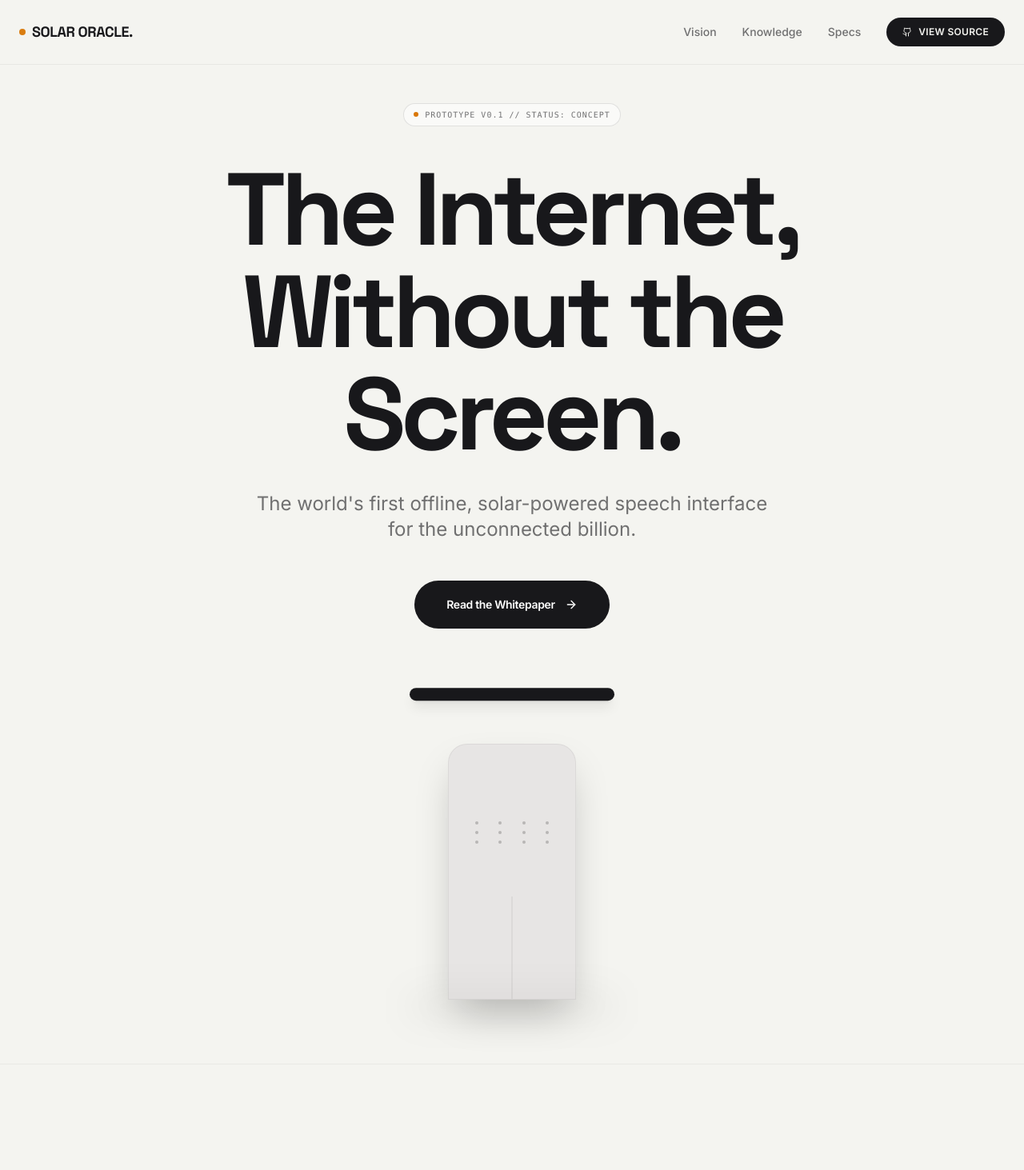
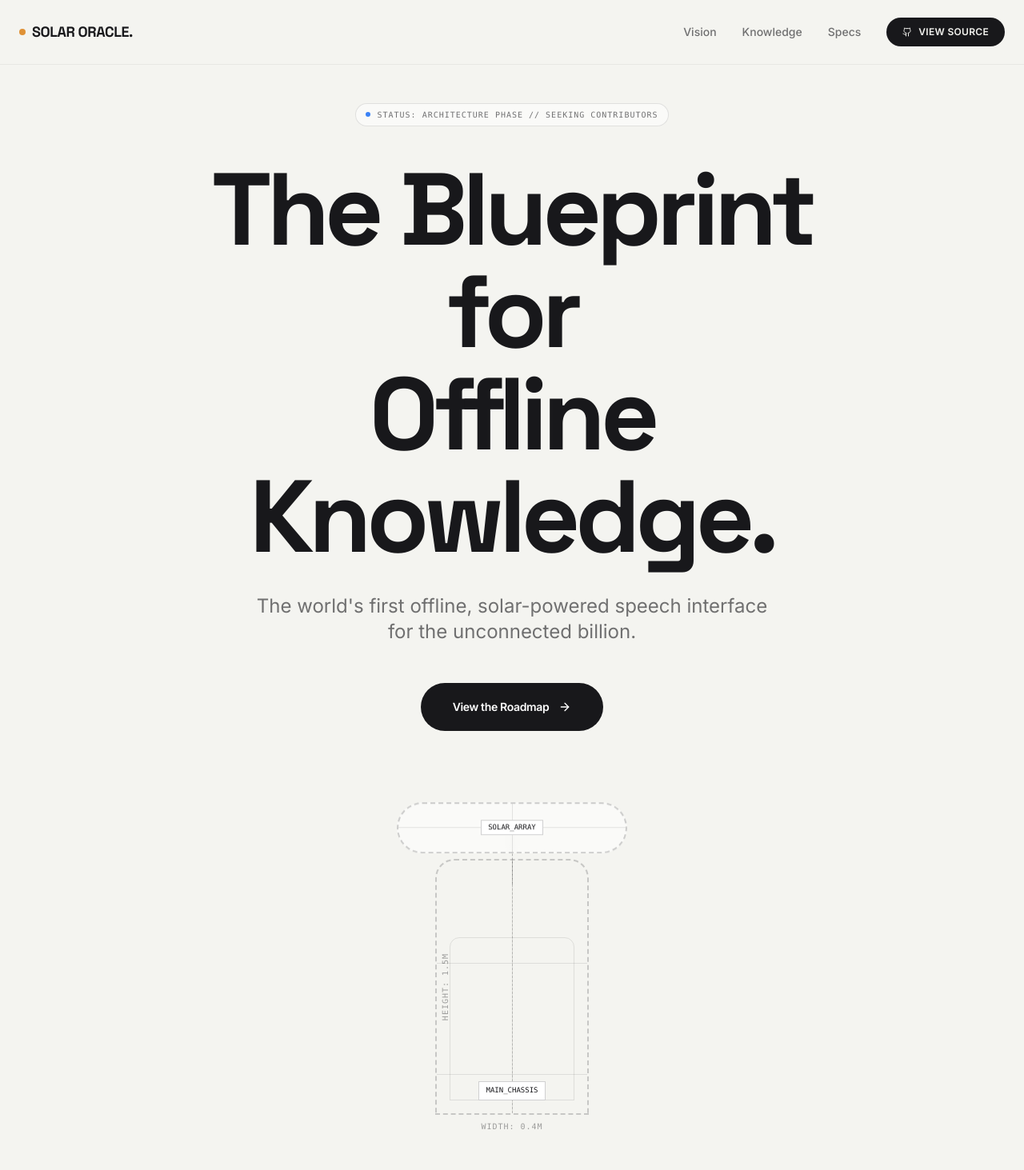
Before and after one commit to tristanclaw/SolarOracle, a React (Vite) app: page / in a window 1280 px wide. Shown: the top 1463 px of the page at 80% size. Built offline with nearby package versions, Linux system fonts and the light colour scheme.

Commit message:
Refine Hero to Blueprint Concept + Add Roadmap

```diff
--- a/src/LandingPage.jsx
+++ b/src/LandingPage.jsx
@@ -56,49 +56,67 @@ const SolarOracle = () => {
       <section className="flex-grow flex flex-col justify-center items-center pt-32 pb-20 container mx-auto px-6 relative">
         <FadeIn className="text-center max-w-4xl mx-auto relative z-10">
           <div className="inline-flex items-center gap-2 px-3 py-1.5 border border-black/10 rounded-full bg-white/50 backdrop-blur-sm mb-10">
-            <div className="w-1.5 h-1.5 bg-accent rounded-full"></div>
-            <span className="font-mono text-[10px] uppercase tracking-widest text-ink/60">Prototype v0.1 // Status: Concept</span>
+            <div className="w-1.5 h-1.5 bg-blue-500 rounded-full"></div>
+            <span className="font-mono text-[10px] uppercase tracking-widest text-ink/60">Status: Architecture Phase // Seeking Contributors</span>
           </div>
 
           <h1 className="font-display font-bold text-6xl md:text-8xl lg:text-9xl leading-[0.9] tracking-tighter mb-8 text-ink">
-            The Internet,<br/>
-            Without the Screen.
+            The Blueprint for<br/>
+            Offline Knowledge.
           </h1>
 
           <p className="text-xl md:text-2xl text-ink/60 leading-relaxed mb-12 max-w-2xl mx-auto font-light">
             The world's first offline, solar-powered speech interface for the unconnected billion.
           </p>
 
-          <button className="bg-ink hover:bg-black text-white px-10 py-5 rounded-full font-bold tracking-tight transition-all text-sm flex items-center gap-3 mx-auto hover:scale-105">
-            Read the Whitepaper <ArrowRight className="w-4 h-4" />
-          </button>
+          <a href="#roadmap" className="bg-ink hover:bg-black text-white px-10 py-5 rounded-full font-bold tracking-tight transition-all text-sm flex items-center gap-3 mx-auto hover:scale-105 inline-flex">
+            View the Roadmap <ArrowRight className="w-4 h-4" />
+          </a>
         </FadeIn>
 
-        {/* Abstract Schematic */}
-        <FadeIn delay={0.4} className="mt-20 relative w-full max-w-md h-96 flex items-end justify-center">
-            {/* The Kiosk Pillar */}
-            <div className="w-40 h-80 bg-stone-200 rounded-t-3xl relative overflow-hidden border border-black/5 shadow-2xl">
-              {/* Speaker Grille Pattern */}
-              <div className="absolute top-24 left-0 right-0 grid grid-cols-4 gap-2 px-6 opacity-20">
-                 {[...Array(12)].map((_,i) => (
-                    <div key={i} className="w-1 h-1 bg-black rounded-full mx-auto"></div>
-                 ))}
+        {/* Blueprint Schematic */}
+        <FadeIn delay={0.4} className="mt-24 relative w-full max-w-md h-96 flex items-end justify-center">
+            {/* The Kiosk Pillar - Wireframe */}
+            <div className="w-48 h-80 border-2 border-dashed border-ink/20 rounded-t-3xl relative flex items-center justify-center">
+
+              {/* Internal Structure Lines */}
+              <div className="absolute inset-x-4 top-24 bottom-4 border border-ink/10 rounded-t-xl"></div>
+              <div className="absolute top-32 left-0 right-0 h-px bg-ink/10 w-full"></div>
+              <div className="absolute bottom-12 left-0 right-0 h-px bg-ink/10 w-full"></div>
+
+              {/* Dimension Labels */}
+              <div className="absolute -left-8 top-1/2 -translate-y-1/2 -rotate-90 text-[10px] font-mono text-ink/40 tracking-widest">
+                 HEIGHT: 1.5M
+              </div>
+              <div className="absolute -bottom-6 left-1/2 -translate-x-1/2 text-[10px] font-mono text-ink/40 tracking-widest">
+                 WIDTH: 0.4M
               </div>
 
-              {/* Vertical Line Detail */}
-              <div className="absolute bottom-0 left-1/2 -translate-x-1/2 w-px h-32 bg-black/10"></div>
+              {/* Center Axis */}
+              <div className="absolute top-0 bottom-0 w-px bg-ink/10 border-r border-dashed border-ink/20"></div>
+
+              {/* Label */}
+              <div className="absolute bottom-4 bg-white px-2 py-1 text-[9px] font-mono text-ink border border-ink/20">
+                 MAIN_CHASSIS
+              </div>
             </div>
 
-            {/* The Solar Roof (Floating) */}
+            {/* The Solar Roof (Floating Wireframe) */}
             <motion.div
                initial={{ y: -10 }}
                animate={{ y: 0 }}
                transition={{ duration: 4, repeat: Infinity, repeatType: "reverse", ease: "easeInOut" }}
-               className="absolute top-0 w-64 h-4 bg-ink rounded-full shadow-lg z-20"
-            ></motion.div>
+               className="absolute top-0 w-72 h-16 border-2 border-dashed border-ink/20 rounded-full bg-white/50 backdrop-blur-sm flex items-center justify-center z-20"
+            >
+               <div className="w-full h-px bg-ink/10 absolute"></div>
+               <div className="h-full w-px bg-ink/10 absolute"></div>
+               <div className="bg-white px-2 py-0.5 text-[9px] font-mono text-ink border border-ink/20 relative z-10">
+                  SOLAR_ARRAY
+               </div>
+            </motion.div>
 
-            {/* Ground Shadow */}
-            <div className="absolute -bottom-4 w-64 h-4 bg-black/10 blur-xl rounded-full"></div>
+            {/* Connection Lines */}
+            <div className="absolute top-8 w-px h-16 border-l border-dashed border-ink/30"></div>
         </FadeIn>
       </section>
 
@@ -225,8 +243,43 @@ const SolarOracle = () => {
         </div>
       </section>
 
+      {/* Roadmap Section */}
+      <section id="roadmap" className="py-32 bg-bone border-t border-black/5">
+         <div className="container mx-auto px-6">
+            <FadeIn>
+               <div className="max-w-4xl mx-auto text-center mb-16">
+                  <h2 className="font-display font-bold text-4xl tracking-tighter mb-4 text-ink">
+                     Project Roadmap.
+                  </h2>
+                  <p className="text-ink/60">We are building in the open. Join us.</p>
+               </div>
+            </FadeIn>
+
+            <div className="max-w-3xl mx-auto space-y-8">
+               {[
+                  { phase: "01", title: "Architecture & Design", status: "Active", desc: "Defining hardware specs, power budget, and RAG pipeline." },
+                  { phase: "02", title: "Prototype Build", status: "Q3 2026", desc: "First physical assembly and thermal testing." },
+                  { phase: "03", title: "Field Trials", status: "Q4 2026", desc: "Deployment of 5 units to partner communities." }
+               ].map((step, i) => (
+                  <FadeIn key={i} delay={i * 0.1} className="flex gap-8 items-start border-b border-black/5 pb-8">
+                     <div className="font-display font-bold text-2xl text-ink/20">{step.phase}</div>
+                     <div>
+                        <div className="flex items-center gap-3 mb-2">
+                           <h3 className="font-display font-bold text-xl">{step.title}</h3>
+                           <span className={`text-[10px] font-mono uppercase tracking-wider px-2 py-0.5 rounded-full ${step.status === 'Active' ? 'bg-accent text-white' : 'bg-black/5 text-ink/40'}`}>
+                              {step.status}
+                           </span>
+                        </div>
+                        <p className="text-ink/60 text-sm">{step.desc}</p>
+                     </div>
+                  </FadeIn>
+               ))}
+            </div>
+         </div>
+      </section>
+
       {/* Impact Section */}
-      <section id="impact" className="py-32 bg-bone border-t border-black/5">
+      <section id="impact" className="py-32 bg-white border-t border-black/5">
          <div className="container mx-auto px-6">
             <FadeIn>
                <div className="max-w-4xl mx-auto text-center">
@@ -244,7 +297,7 @@ const SolarOracle = () => {
       </section>
 
       {/* Footer */}
-      <footer className="py-20 bg-white border-t border-black/5">
+      <footer className="py-20 bg-bone border-t border-black/5">
         <div className="container mx-auto px-6">
           <div className="flex flex-col md:flex-row justify-between items-end gap-8">
              <div>
```
